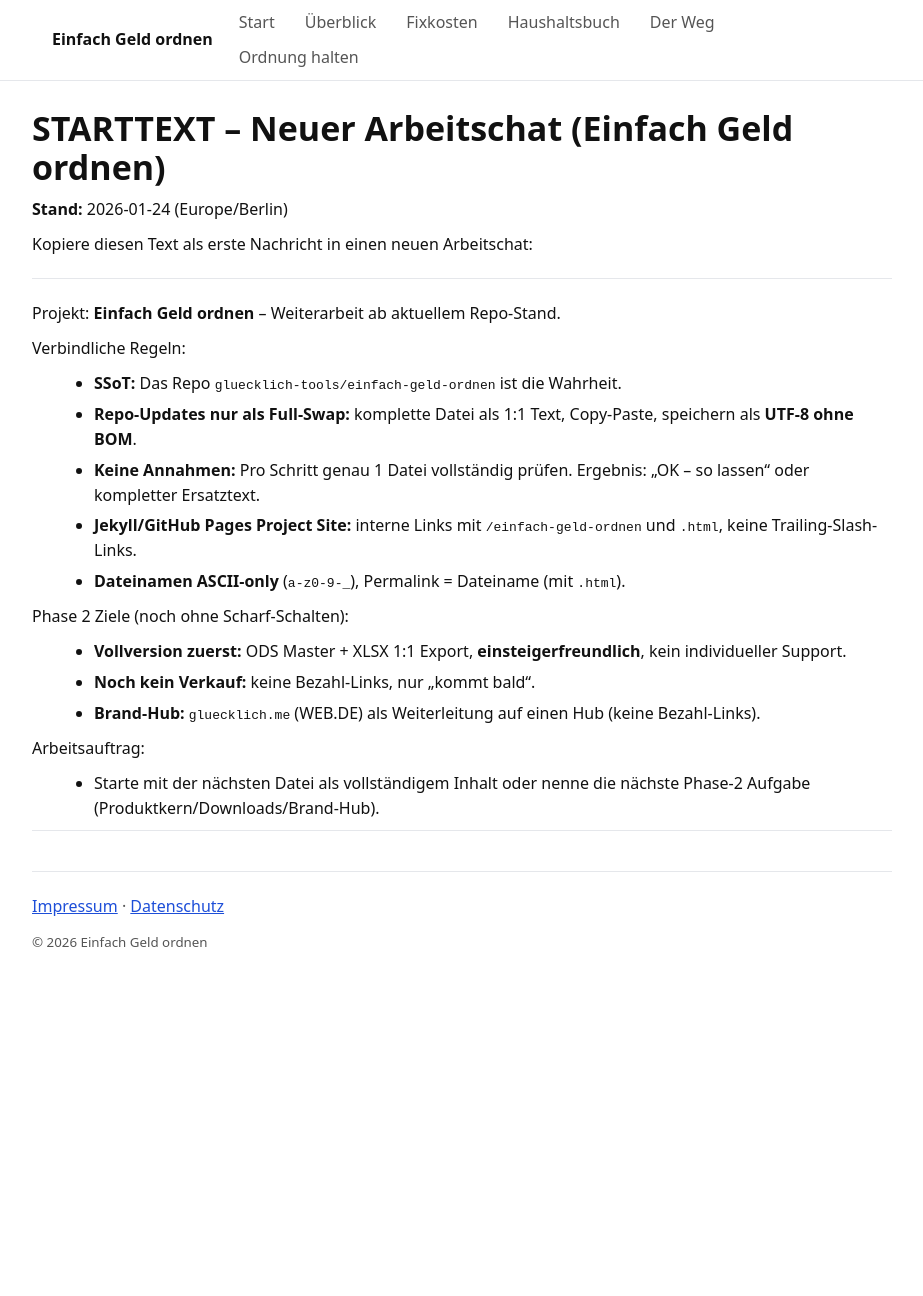
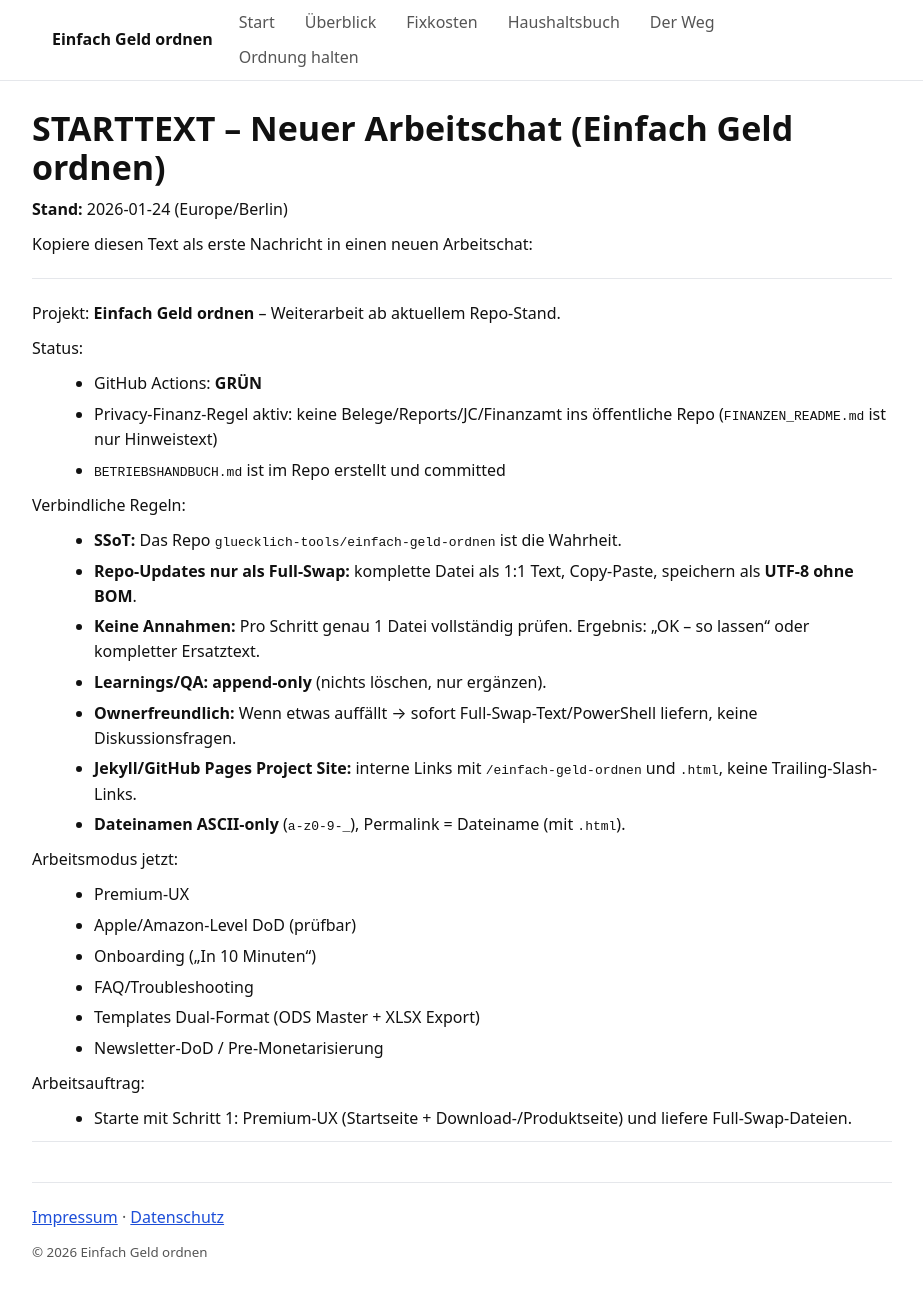
Before and after one commit to gluecklich-tools/einfach-geld-ordnen, a Jekyll site: the page built from STARTTEXT_NEXT_CHAT.md, in a window 1280 px wide and 1310 px high. Shown: the top 1296 px of the window, without its empty margins (178-1101 px from the left). Built offline with Jekyll 4.4.1, drawn with Linux system fonts in a browser that asks for light colours; our own code applies the rules of GitHub Pages for plain Markdown files.

Commit message:
Docs/Governance: harden privacy + add premium DoD + update logs/QA gate

```diff
--- a/STARTTEXT_NEXT_CHAT.md
+++ b/STARTTEXT_NEXT_CHAT.md
@@ -8,17 +8,27 @@
 
 Projekt: **Einfach Geld ordnen** – Weiterarbeit ab aktuellem Repo-Stand.
 
+Status:
+- GitHub Actions: **GRÜN**
+- Privacy-Finanz-Regel aktiv: keine Belege/Reports/JC/Finanzamt ins öffentliche Repo (`FINANZEN_README.md` ist nur Hinweistext)
+- `BETRIEBSHANDBUCH.md` ist im Repo erstellt und committed
+
 Verbindliche Regeln:
 - **SSoT:** Das Repo `gluecklich-tools/einfach-geld-ordnen` ist die Wahrheit.
 - **Repo-Updates nur als Full-Swap:** komplette Datei als 1:1 Text, Copy-Paste, speichern als **UTF-8 ohne BOM**.
 - **Keine Annahmen:** Pro Schritt genau 1 Datei vollständig prüfen. Ergebnis: „OK – so lassen“ oder kompletter Ersatztext.
+- **Learnings/QA: append-only** (nichts löschen, nur ergänzen).
+- **Ownerfreundlich:** Wenn etwas auffällt → sofort Full-Swap-Text/PowerShell liefern, keine Diskussionsfragen.
 - **Jekyll/GitHub Pages Project Site:** interne Links mit `{{ site.baseurl }}` und `.html`, keine Trailing-Slash-Links.
 - **Dateinamen ASCII-only** (`a-z0-9-_`), Permalink = Dateiname (mit `.html`).
 
-Phase 2 Ziele (noch ohne Scharf-Schalten):
-- **Vollversion zuerst:** ODS Master + XLSX 1:1 Export, **einsteigerfreundlich**, kein individueller Support.
-- **Noch kein Verkauf:** keine Bezahl-Links, nur „kommt bald“.
-- **Brand-Hub:** `gluecklich.me` (WEB.DE) als Weiterleitung auf einen Hub (keine Bezahl-Links).
+Arbeitsmodus jetzt:
+- Premium-UX
+- Apple/Amazon-Level DoD (prüfbar)
+- Onboarding („In 10 Minuten“)
+- FAQ/Troubleshooting
+- Templates Dual-Format (ODS Master + XLSX Export)
+- Newsletter-DoD / Pre-Monetarisierung
 
 Arbeitsauftrag:
-- Starte mit der nächsten Datei als vollständigem Inhalt oder nenne die nächste Phase-2 Aufgabe (Produktkern/Downloads/Brand-Hub).
+- Starte mit Schritt 1: Premium-UX (Startseite + Download-/Produktseite) und liefere Full-Swap-Dateien.
```
Also changed, not shown: TODO.md (+21 -0 lines), CHANGELOG.md, README.md, 1 other file.
